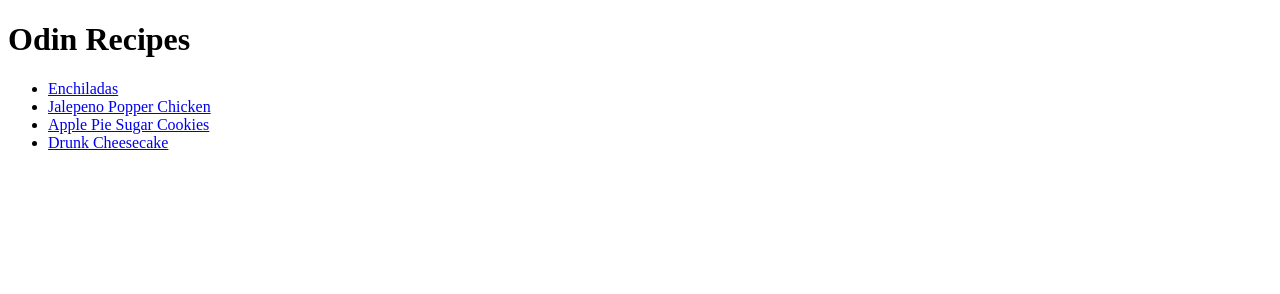
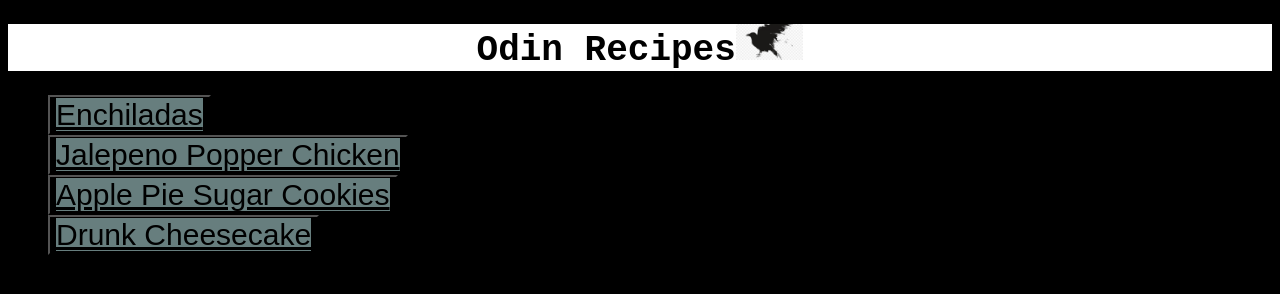
Before and after one commit to themomacat/odin-recipes, a plain HTML site: page index.html in a window 1280 px wide. Drawn offline with Linux system fonts and the light colour scheme.

Commit message:
Add CSS elements
Added style.css and recipe-style.css and added link to the repective css files in each html file.

```diff
--- a/index.html
+++ b/index.html
@@ -4,15 +4,34 @@
 <head>
     <meta charset="utf-8">
     <title>Odin Recipes</title>
+    <link rel="stylesheet" href="style.css">
 </head>
 
 <body>
-    <h1>Odin Recipes</h1>
+    <h1 class="heading">Odin Recipes<img src="img/raven2.png" alt="a sillouhette of a raven" height="36" width="auto">
+    </h1>
+
     <ul>
-       <li><a href="recipes/enchiladas.html">Enchiladas</a></li>
-       <li><a href="recipes/jal-pop.html">Jalepeno Popper Chicken</a></li>
-       <li><a href="recipes/ap-cookies.html">Apple Pie Sugar Cookies</a></li>
-       <li><a href="recipes/drunk-pi.html">Drunk Cheesecake</a></li>
+       <li>
+            <button class="button">
+                <a class="recipe" id="enchiladas" href="recipes/enchiladas.html">Enchiladas</a>
+            </button>
+        </li>
+       <li>
+            <button class="button">
+            <a class="recipe" id="jal-pop" href="recipes/jal-pop.html">Jalepeno Popper Chicken</a>
+            </button>
+        </li>
+       <li>
+            <button class="button">
+                <a class="recipe" id="ap-cookies" href="recipes/ap-cookies.html">Apple Pie Sugar Cookies</a>
+            </button>
+        </li>
+       <li>
+            <button class="button">
+                <a class="recipe" id="drunk-pi" href="recipes/drunk-pi.html">Drunk Cheesecake</a>
+            </button>
+        </li>
     </ul>
 </body>
 
--- /dev/null
+++ b/recipes/recipe-style.css
@@ -0,0 +1,6 @@
+* {
+    background-color: rgba(240, 108, 20, 0.788)}
+.heading {
+    font-family: 'Courier New', Courier, monospace;
+
+}
--- /dev/null
+++ b/style.css
@@ -0,0 +1,17 @@
+* {
+    background-color: black;
+
+    }
+
+.heading {
+    font-size: 36px;
+    font-family:'Courier New', Courier, monospace;
+    color:black;
+    background-color: white;
+    text-align: center;
+}
+.button .recipe {
+    font-size: 30px;
+    color:black;
+    background-color:rgb(103, 126, 126);
+}
```
Also changed, not shown: recipes/ap-cookies.html (+5 -4 lines), recipes/drunk-pi.html (+6 -5 lines), recipes/enchiladas.html (+10 -4 lines), recipes/jal-pop.html (+5 -1 lines), img/raven.png (added), img/raven2.png (added).
